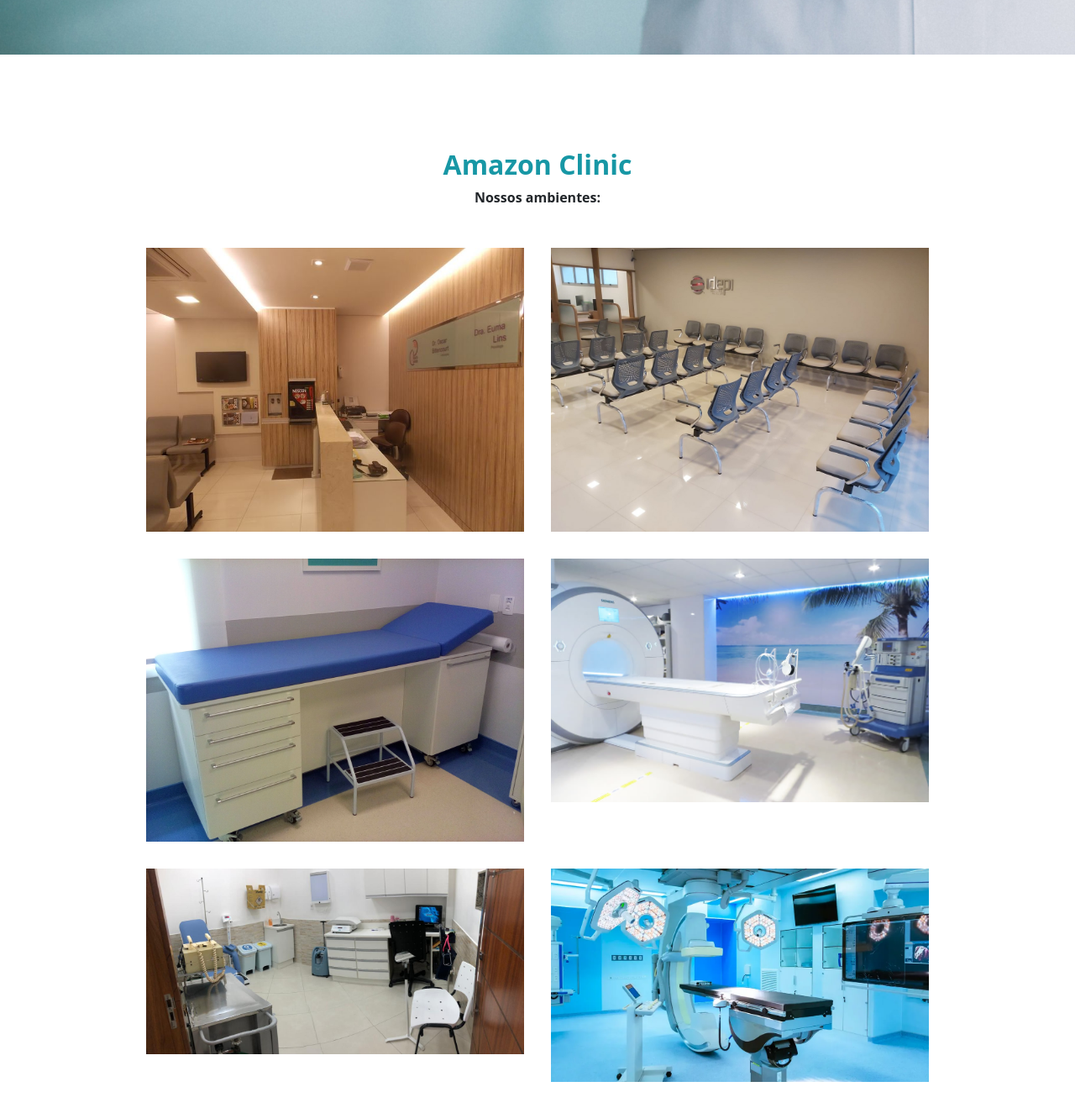
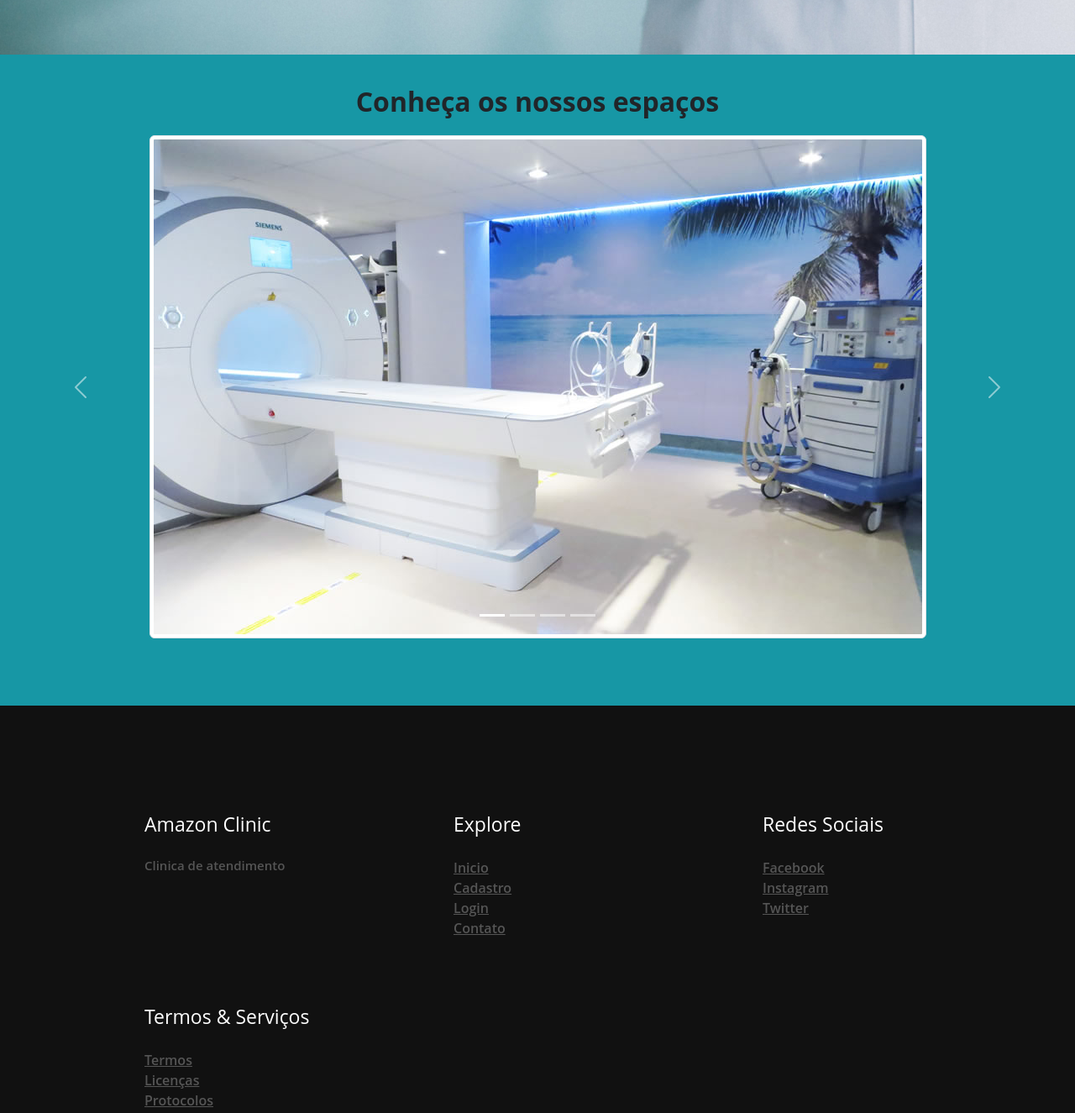
Before and after one commit to jonathancode01/AmazonClinic, a plain HTML site: page index.html in a window 1280 px wide. Shown: the part 735-2060 px from the top of the page at 84% size. Drawn offline with nearby package versions, Linux system fonts and the light colour scheme.

Commit message:
mod21/11

```diff
--- a/index.html
+++ b/index.html
@@ -70,41 +70,41 @@
 
         </div> <!--background-->
 
-        <section>
-        <div class="carro">
-            <h1>Amazon Clinic</h1>
-            <P>Nossos ambientes:</P>
-            <div class="container-card-1">
-                <div class="cards">
-                    <img src="img/recp.jpg">
-                </div> <!--Card-->
-                <div class="cards">
-                    <img src="img/recep2.jpg">
-                </div><!--Card-->
-            </div>
 
+        <div Class="carrosel">
 
-            <div class="container-card-1">
-                <div class="cards">
-                    <img src="img/maca.webp">
-                </div> <!--Card-->
-                <div class="cards">
-                    <img src="img/reso.jpg">
-                </div><!--Card-->
-            </div>
+        <p>Conheça os nossos espaços </p>
 
+<div id="carouselExampleIndicators" class="carousel slide">
+  <div class="carousel-indicators">
+    <button type="button" data-bs-target="#carouselExampleIndicators" data-bs-slide-to="0" class="active" aria-current="true" aria-label="Slide 1"></button>
+    <button type="button" data-bs-target="#carouselExampleIndicators" data-bs-slide-to="1" aria-label="Slide 2"></button>
+    <button type="button" data-bs-target="#carouselExampleIndicators" data-bs-slide-to="2" aria-label="Slide 3"></button>
+    <button type="button" data-bs-target="#carouselExampleIndicators" data-bs-slide-to="3" aria-label="Slide 4"></button>
+  </div>
+  <div class="carousel-inner">
+    <div class="carousel-item active">
+      <img src="img/reso.jpg" class="img-thumbnail mx-auto d-block" alt="local 1">
+    </div>
+    <div class="carousel-item">
+      <img src="img/recp.jpg" class="img-thumbnail mx-auto d-block" alt="local 2">
+    </div>
+      <div class="carousel-item">
+      <img src="img/TRIAGEM.jpg" class="img-thumbnail mx-auto d-block" alt="local 3">
+    </div>
+      <div class="carousel-item">
+      <img src="img/cirurgia.webp" class="img-thumbnail mx-auto d-block" alt="local 4">
+    </div>
 
-            <div class="container-card-1">
-                <div class="cards">
-                    <img src="img/TRIAGEM.jpg">
-                </div> <!--Card-->
-                <div class="cards">
-                    <img src="img/cirurgia.webp">
-                </div><!--Card-->
-            </div>
-
-
-
+  <button class="carousel-control-prev" type="button" data-bs-target="#carouselExampleIndicators" data-bs-slide="prev">
+    <span class="carousel-control-prev-icon" aria-hidden="true"></span>
+    <span class="visually-hidden">Previous</span>
+  </button>
+  <button class="carousel-control-next" type="button" data-bs-target="#carouselExampleIndicators" data-bs-slide="next">
+    <span class="carousel-control-next-icon" aria-hidden="true"></span>
+    <span class="visually-hidden">Next</span>
+  </button>
+</div>
 
             </div><!--Container Cards-->
 
@@ -146,13 +146,6 @@
     </body>
 
     </html>
-
-
-
-
-
-
-
     <!--BOOSTRAP-->
     <script src="https://cdn.jsdelivr.net/npm/bootstrap@5.3.2/dist/js/bootstrap.bundle.min.js" integrity="sha384-C6RzsynM9kWDrMNeT87bh95OGNyZPhcTNXj1NW7RuBCsyN/o0jlpcV8Qyq46cDfL"
         crossorigin="anonymous"></script>
--- a/style.css
+++ b/style.css
@@ -16,6 +16,7 @@
     width: 100%;
     max-width: 100%;
     height: 100vh;
+    color:#0f608f
 }
 
 header {
@@ -50,6 +51,7 @@ header {
     color: #111;
     font-weight: 700;
     transition: 0.3s;
+
 }
 
 .cabecalho-link a:hover {
@@ -137,6 +139,20 @@ section h1 {
 .carro p{
     text-align: center;
     font-weight: bold;
+}
+
+.carrosel {
+    background-color: #1797a5
+}
+
+
+.carrosel p{
+    text-align: center;
+    font-weight: bold;
+    gap: 2rem;
+    padding-top: 2rem;
+    font-size: 2rem;
+    background-color: #1797a5;
 }
 
 .cards img:hover {
```
